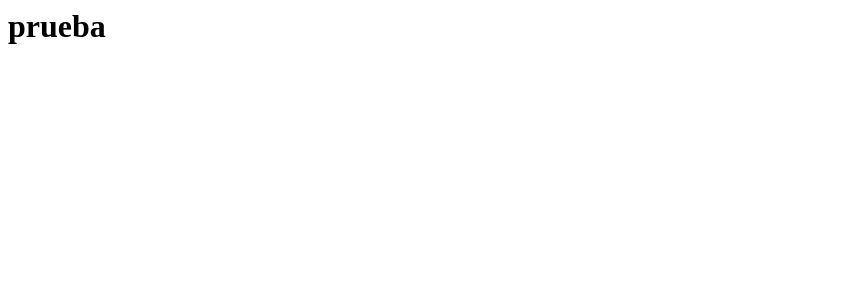
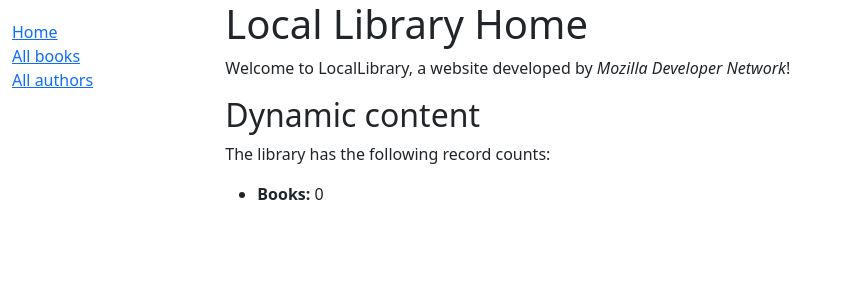
Before and after one commit to schnrz/osuVote, a Django app: page /votes/ in a window 1280 px wide. Shown: the top 300 px of the page, without its empty margins (0-845 px from the left). Run offline with Django 4.2, Linux system fonts and the light colour scheme; data that the repository does not hold is empty.

Commit message:
settings things up to start with the Views and templates

```diff
--- /dev/null
+++ b/votes/static/css/styles.css
@@ -0,0 +1,5 @@
+.sidebar-nav {
+    margin-top: 20px;
+    padding: 0;
+    list-style: none;
+}
--- /dev/null
+++ b/votes/templates/base_generic.html
@@ -0,0 +1,28 @@
+<!DOCTYPE html>
+<html lang="es">
+<head>
+  {% block title %}<title>Osu!Colombia Voting System</title>{% endblock %}
+  <meta charset="utf-8">
+  <meta name="viewport" content="width=device-width, initial-scale=1">
+  <link href="https://cdn.jsdelivr.net/npm/bootstrap@5.1.3/dist/css/bootstrap.min.css" rel="stylesheet" integrity="sha384-1BmE4kWBq78iYhFldvKuhfTAU6auU8tT94WrHftjDbrCEXSU1oBoqyl2QvZ6jIW3" crossorigin="anonymous">
+  <!-- Add additional CSS in static file -->
+  {% load static %}
+  <link rel="stylesheet" href="{% static 'css/styles.css' %}">
+</head>
+<body>
+  <div class="container-fluid">
+    <div class="row">
+      <div class="col-sm-2">
+      {% block sidebar %}
+        <ul class="sidebar-nav">
+          <li><a href="{% url 'index' %}">Home</a></li>
+          <li><a href="">All books</a></li>
+          <li><a href="">All authors</a></li>
+        </ul>
+     {% endblock %}
+      </div>
+      <div class="col-sm-10 ">{% block content %}{% endblock %}</div>
+    </div>
+  </div>
+</body>
+</html>
--- a/votes/templates/index.html
+++ b/votes/templates/index.html
@@ -1 +1,11 @@
-<h1>Test</h1>
+{% extends "base_generic.html" %}
+
+{% block content %}
+  <h1>Local Library Home</h1>
+  <p>Welcome to LocalLibrary, a website developed by <em>Mozilla Developer Network</em>!</p>
+  <h2>Dynamic content</h2>
+  <p>The library has the following record counts:</p>
+  <ul>
+    <li><strong>Books:</strong> {{ numero }}</li>
+  </ul>
+{% endblock %}
--- a/votes/views.py
+++ b/votes/views.py
@@ -1,9 +1,14 @@
 from django.shortcuts import render
 from django.http import HttpResponse
+from .models import Player, PlayerVotes
 
 # Create your views here.
 def index(request):
     return HttpResponse("<h1>pekoepa</h1> mis panas")
 
 def vote(request):
-    return HttpResponse("<h1>prueba</h1>")
+    numero = Player.objects.all().count()
+    context = {
+        'numero': numero,
+    }
+    return render(request,'index.html', context=context)
```
